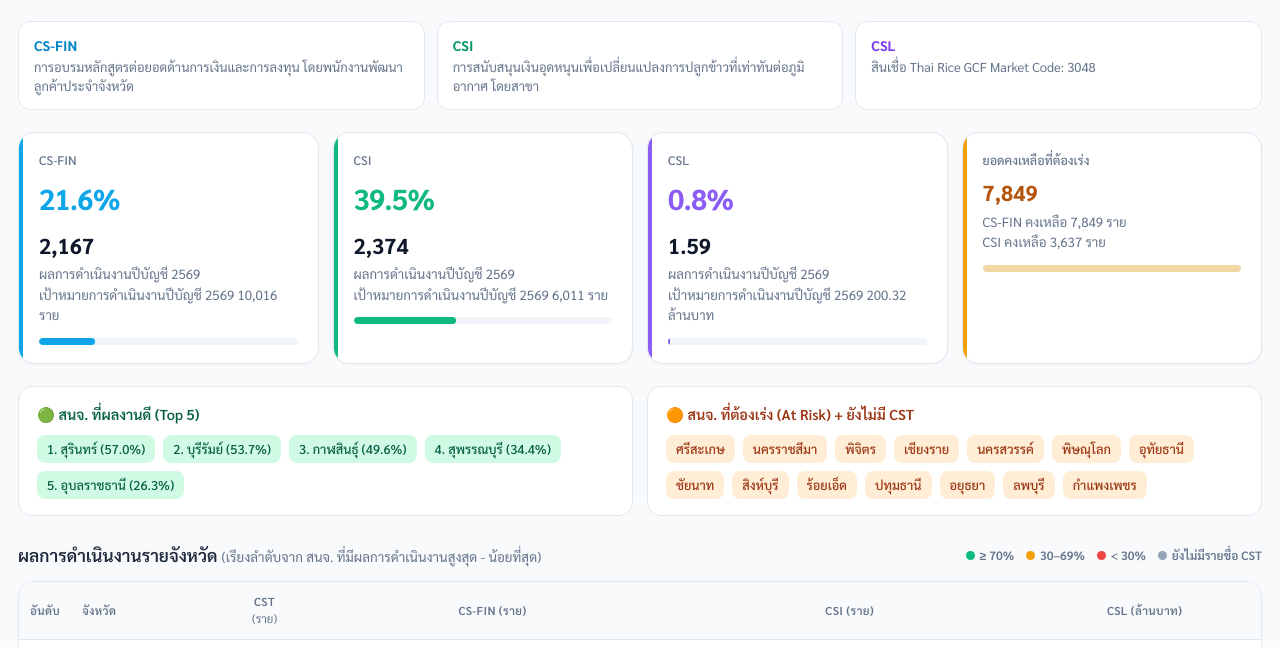
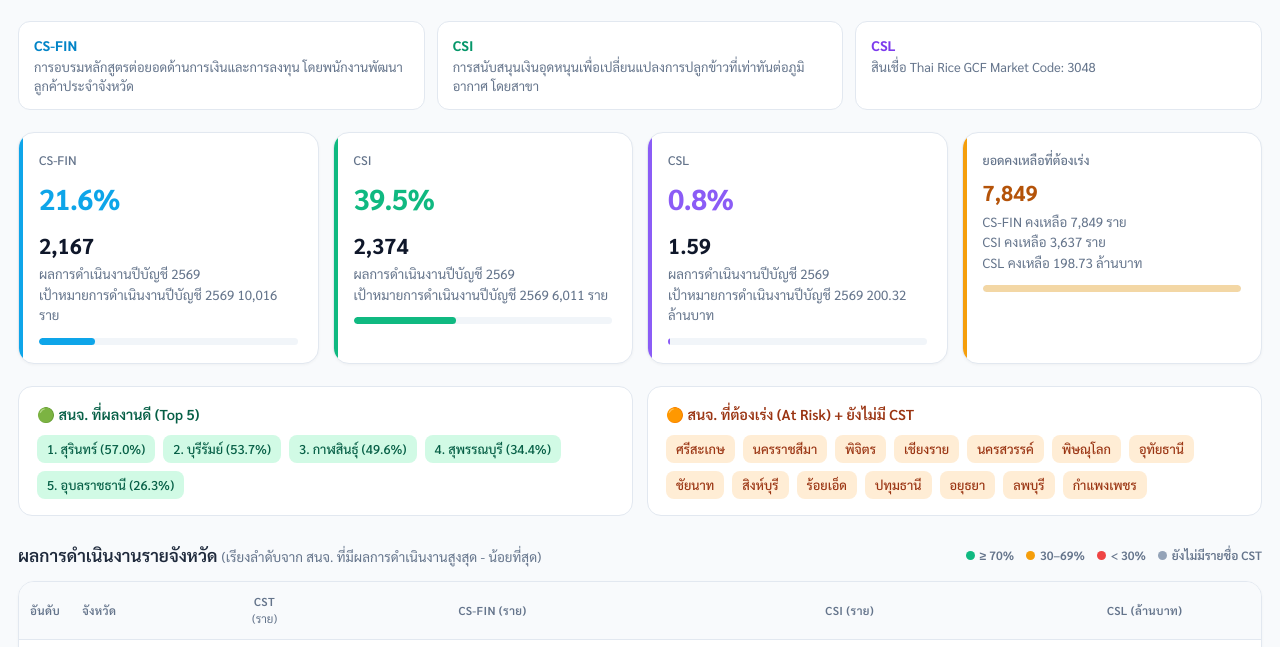
Before and after one commit to fundproject2569-tech/Thai-Rice-GCF-Dashboard, a plain HTML site: page index.html in a window 1280 px wide. Shown: the part 98-745 px from the top of the page. Drawn offline with Linux system fonts and the light colour scheme.

Commit message:
Update index.html

```diff
--- a/index.html
+++ b/index.html
@@ -530,6 +530,7 @@
 
     const gapCsfin = total.csfin_t - total.csfin_r;
     const gapCsi = total.csi_t - total.csi_r;
+    const gapCsl = Math.round((total.csl_t - total.csl_r) * 100) / 100;
     const REMAINING_MONTHS = 3;
 
     function pctClass(pct) {
@@ -584,7 +585,8 @@
           <div class="card-result" style="color:#b45309">${formatNum(gapCsfin)}</div>
           <div class="card-target">
             CS-FIN คงเหลือ ${formatNum(gapCsfin)} ราย<br>
-            CSI คงเหลือ ${formatNum(gapCsi)} ราย
+            CSI คงเหลือ ${formatNum(gapCsi)} ราย<br>
+            CSL คงเหลือ ${formatNum(gapCsl)} ล้านบาท
           </div>
           <div class="progress-track">
             <div class="progress-fill" style="width:100%; background:#f59e0b; opacity:0.35"></div>
```
